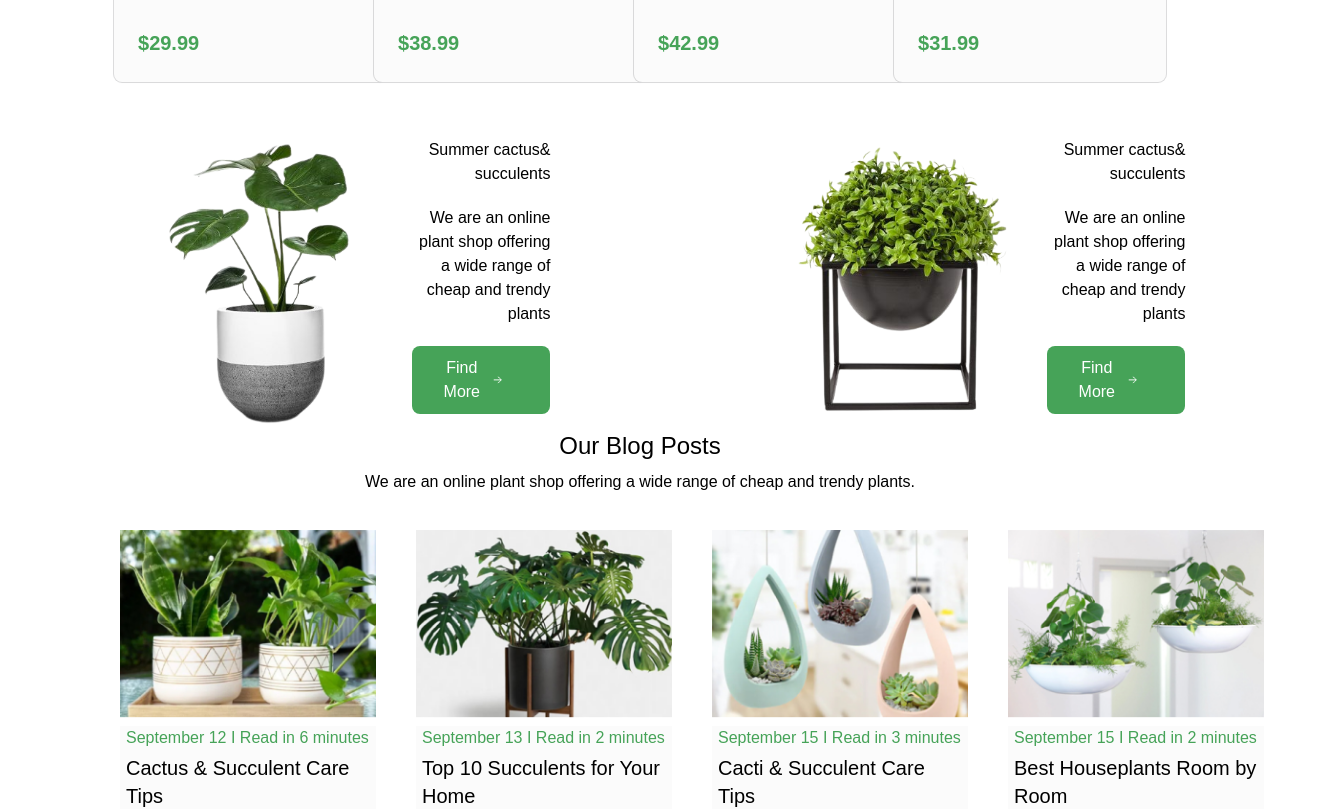
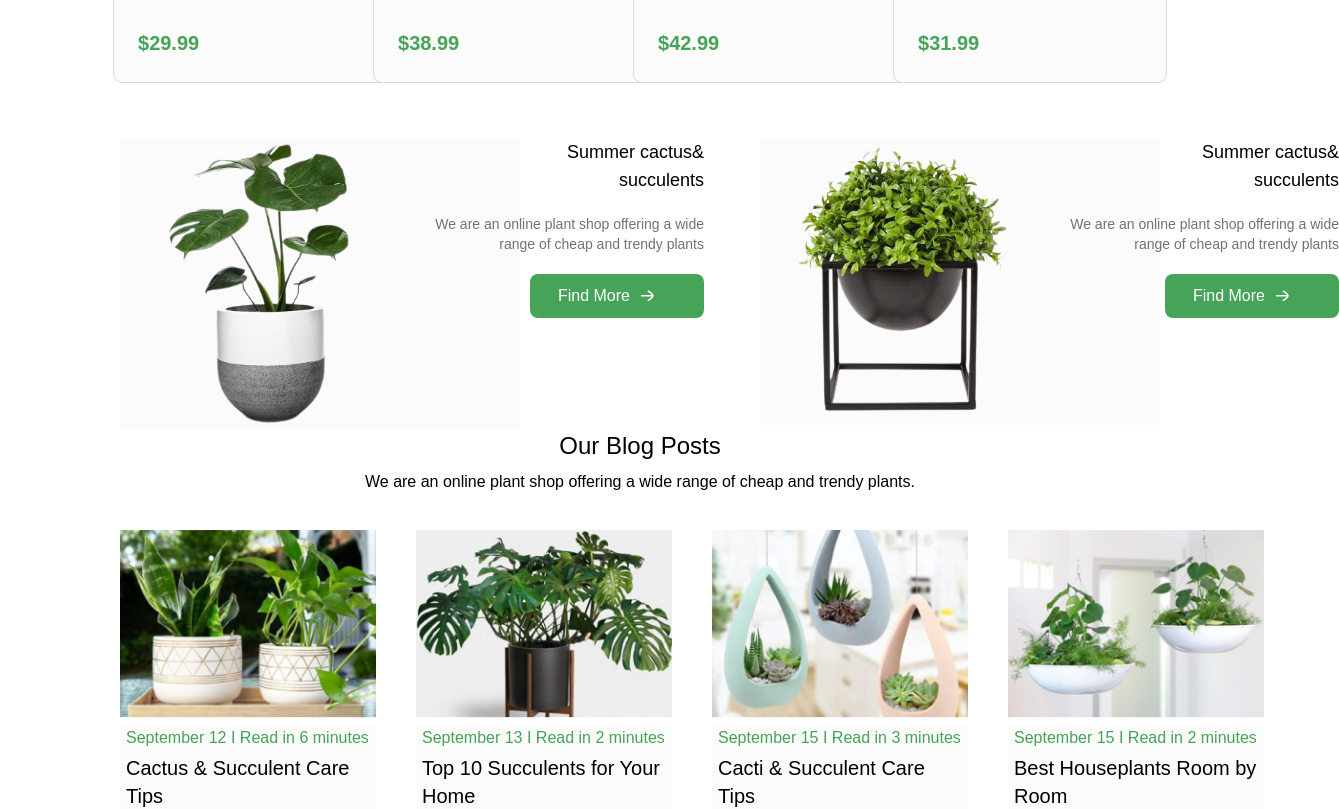
Before and after one commit to YahyobekRahimov/greenshop, a React (Vite) app: page / in a window 1280 px wide. Shown: the part 2000-2809 px from the top of the page, 1339 px wide, since content can reach past the window. Built offline with nearby package versions, Linux system fonts and the light colour scheme; a web font is replaced by a local one.

Commit message:
find more done

```diff
--- a/src/index.css
+++ b/src/index.css
@@ -4,6 +4,8 @@
 
 @layer base {
    :root {
+      --find-more-bg:#FBFBFB;
+      --text-subtitel: #727272;
       --green-primary: #46a358;
       --green-primary-darker: #3a8549;
       --soft-background: #f2efef;
--- a/src/pages/Home/FindMore.jsx
+++ b/src/pages/Home/FindMore.jsx
@@ -6,13 +6,13 @@ import IconRight from '../../images/iconrigth.svg?react'
 export default function FindMore(props) {
   const {image,textTitel,textSubtitel}= props;
   return (
-    <Container>
+    <Container >
 
-      <div className="flex mt-4">
+      <div className="flex bg-findBg mt-4">
       <img src={image} alt="" />
-        <div className="flex flex-col gap-5">
-          <h1 className="text-right">{textTitel}</h1>
-            <p className="text-right">{textSubtitel}</p>
+        <div className="flex items-end flex-col gap-5">
+          <h1 className="text-right  w-[9.375rem] text-lg">{textTitel}</h1>
+            <p className="text-right text-subtitel w-[18.25rem] text-sm ">{textSubtitel}</p>
                <Button image={<IconRight/>} classes="flex gap-2 items-center bg-primary rounded-lg hover:bg-primaryDark text-white py-[0.625rem] pr-[3rem] pl-[1.75rem]">Find More </Button>
         </div>
 
--- a/tailwind.config.js
+++ b/tailwind.config.js
@@ -29,6 +29,8 @@ export default {
                "rgba(0, 0, 0, 0.02) 0px 1px 3px 0px, rgba(27, 31, 35, 0.15) 0px 0px 0px 1px;",
          },
          colors: {
+            subtitel: "var(--text-subtitel)",
+            findBg: "var(--find-more-bg)",
             primary: "var(--green-primary)",
             primaryDark: "var(--green-primary-darker)",
             softBackground: "#FBFBFB",
```
